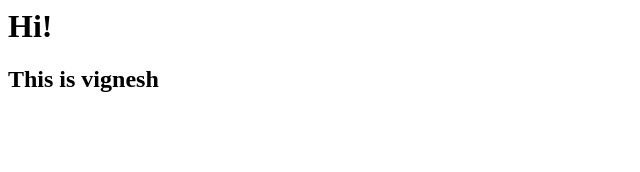
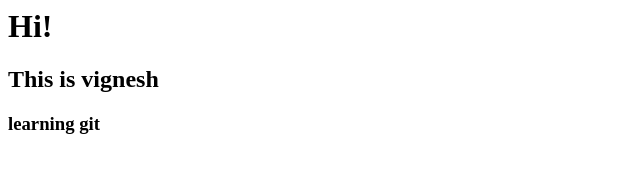
Before and after one commit to veeravignesh029/git.code, a plain HTML site: page index.html in a window 1280 px wide. Shown: the whole page, without its empty margins (0-640 px from the left). Drawn offline with Linux system fonts and the light colour scheme.

Commit message:
third commit

```diff
--- a/index.html
+++ b/index.html
@@ -1,2 +1,3 @@
 <h1>Hi!</h1>
 <h2>This is vignesh</h2>
+<h3>learning git</h3>
```
